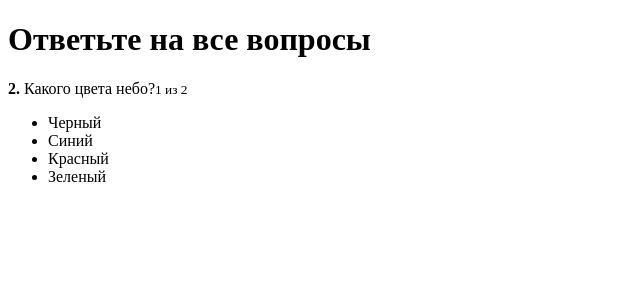
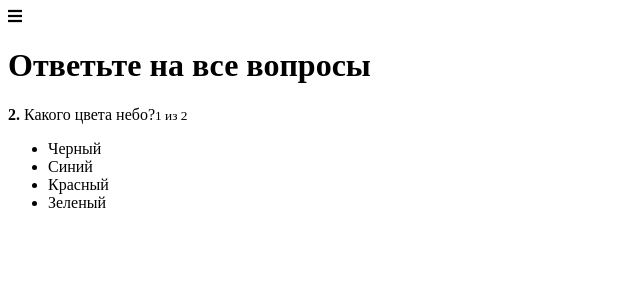
Before and after one commit to aanarkulov/quiz, a React app: page / in a window 1280 px wide. Shown: the top 300 px of the page, without its empty margins (0-640 px from the left). Built offline with nearby package versions, Linux system fonts and the light colour scheme.

Commit message:
Добавил кнопку переключения меню

```diff
--- /dev/null
+++ b/src/components/Navigation/MenuToggle/MenuToggle.css
@@ -0,0 +1,18 @@
+.MenuToggle {
+    position: fixed;
+    top: 40px;
+    left: 40px;
+    font-size: 20px;
+    cursor: pointer;
+    color: #fff;
+    transition: opasity, left .22s ease-in;
+    z-index: 100;
+}
+
+.MenuToggle:hover {
+    opacity: .7;
+}
+
+.MenuToggle.open {
+    left: 320px;
+}
--- /dev/null
+++ b/src/components/Navigation/MenuToggle/MenuToggle.js
@@ -0,0 +1,25 @@
+import React from 'react'
+import classes from './MenuToggle.css'
+
+const MenuToggle = props => {
+    const cls = [
+        classes.MenuToggle,
+        'fa',
+    ]
+
+    if (props.isOpen) {
+        cls.push('fa-times')
+        cls.push(classes.open)
+    } else {
+        cls.push('fa-bars')
+    }
+
+    return (
+        <i
+            className={cls.join(' ')}
+            onClick={props.onToggle}
+        />
+    )
+}
+
+export default MenuToggle
--- a/src/hoc/Layout/Layout.js
+++ b/src/hoc/Layout/Layout.js
@@ -1,11 +1,26 @@
 import React, { Component } from 'react';
 import classes from './Layout.css'
+import MenuToggle from '../../components/Navigation/MenuToggle/MenuToggle'
 
 class Layout extends Component {
+    state = {
+        menu: false
+    }
+
+    toggleMenuHandler = () => {
+        this.setState({
+            menu: !this.state.menu
+        })
+    }
 
     render() {
         return (
             <div className={classes.Layout}>
+
+                <MenuToggle
+                    onToggle={this.toggleMenuHandler}
+                    isOpen={this.state.menu}
+                />
 
                 <main>
                     {this.props.children}
```
